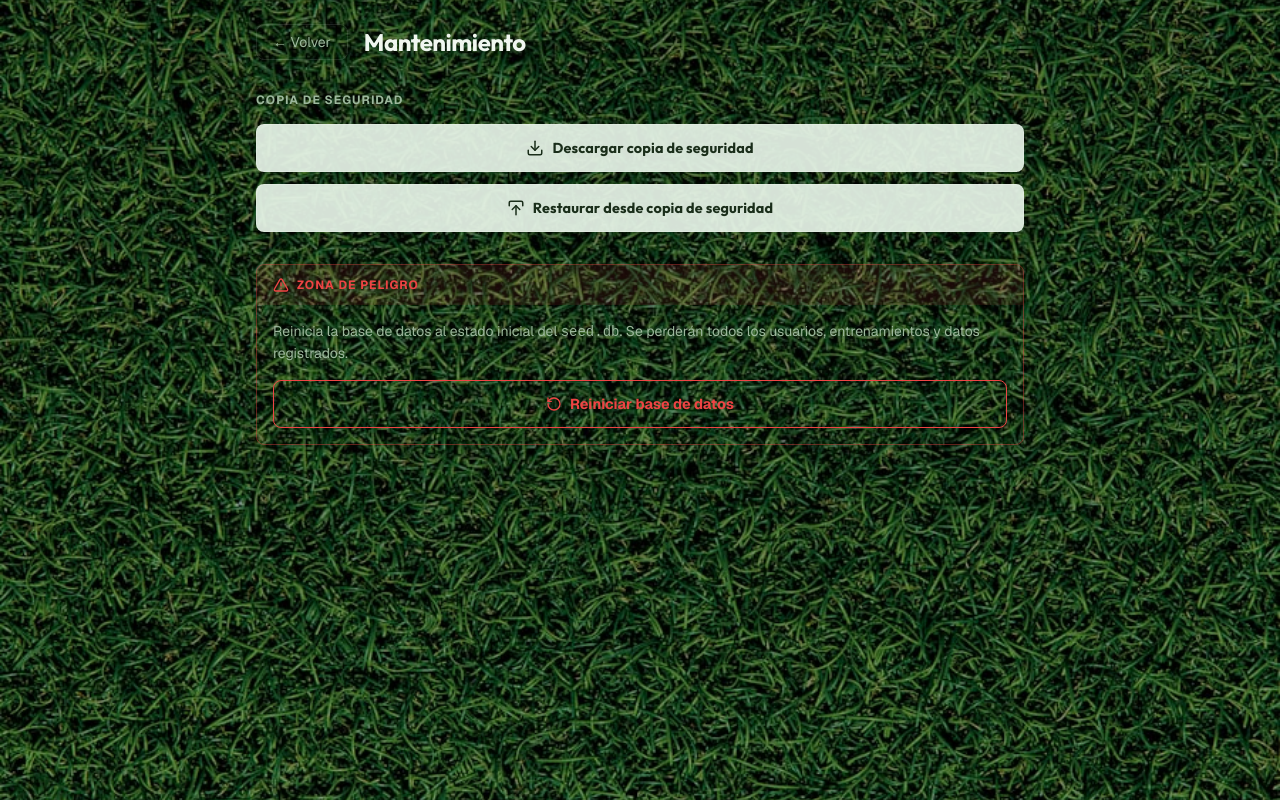
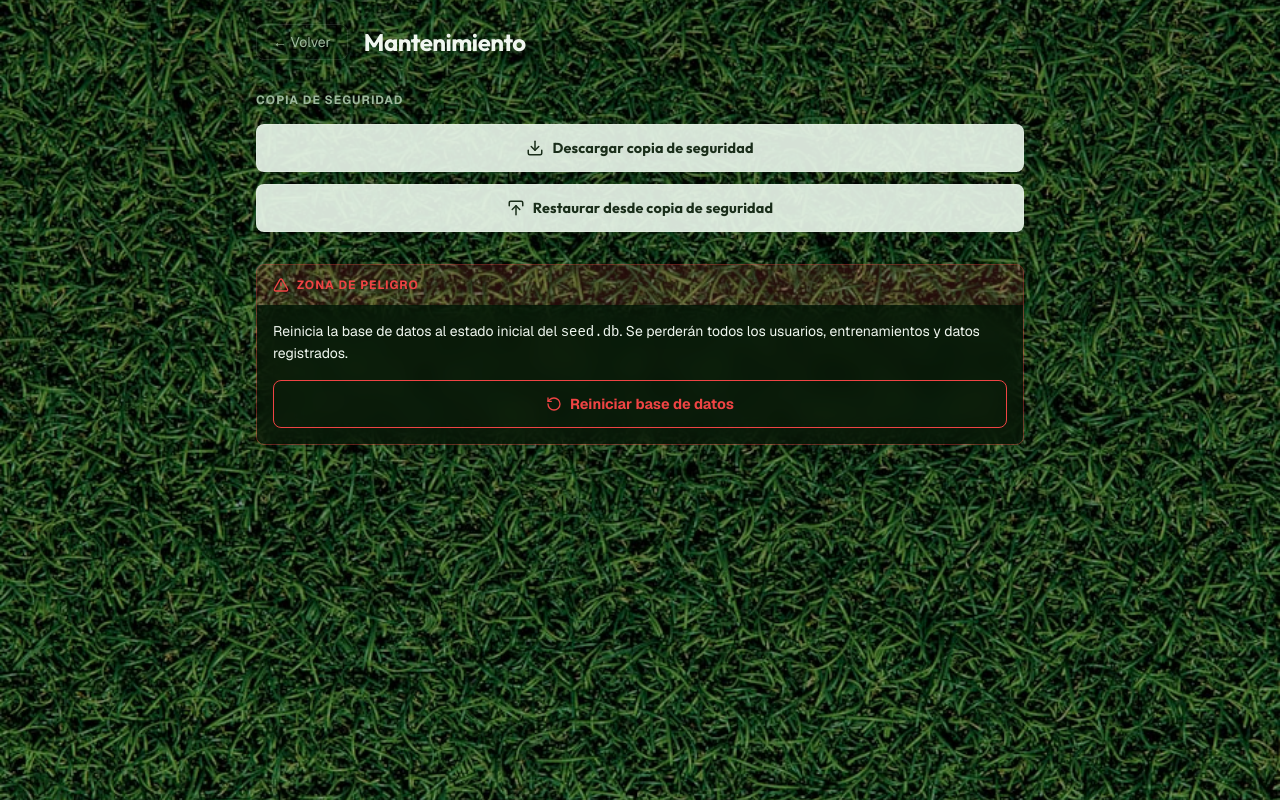
Before and after one commit to alsportia/irrompible, a Next.js app: page /admin/maintenance in a window 1280 px wide. Built offline with nearby package versions, Linux system fonts and the light colour scheme; no server answers; the database is empty.

Commit message:
fix: fondo y texto zona de peligro en mantenimiento

```diff
--- a/src/components/AdminMaintenance.tsx
+++ b/src/components/AdminMaintenance.tsx
@@ -97,12 +97,12 @@ export default function AdminMaintenance() {
 
         {/* Danger zone */}
         <div style={{ marginTop: '2rem', border: '1px solid rgba(239,68,68,0.4)', borderRadius: 'var(--radius-md)', overflow: 'hidden' }}>
-          <div style={{ background: 'rgba(239,68,68,0.1)', padding: '0.75rem 1rem', display: 'flex', alignItems: 'center', gap: '0.5rem' }}>
+          <div style={{ background: 'rgba(239,68,68,0.15)', padding: '0.75rem 1rem', display: 'flex', alignItems: 'center', gap: '0.5rem' }}>
             <AlertTriangle size={16} color="#ef4444" />
             <span style={{ fontSize: '0.75rem', fontWeight: 700, textTransform: 'uppercase' as const, letterSpacing: '0.08em', color: '#ef4444' }}>Zona de peligro</span>
           </div>
-          <div style={{ padding: '1rem' }}>
-            <p style={{ fontSize: '0.875rem', color: 'var(--text-secondary)', margin: '0 0 1rem', lineHeight: 1.5 }}>
+          <div style={{ padding: '1rem', background: 'var(--glass-bg)', backdropFilter: 'blur(12px)' }}>
+            <p style={{ fontSize: '0.875rem', color: 'var(--text-primary)', margin: '0 0 1rem', lineHeight: 1.5 }}>
               Reinicia la base de datos al estado inicial del <code>seed.db</code>. Se perderán todos los usuarios, entrenamientos y datos registrados.
             </p>
             {resetStep === 'idle' && (
```
